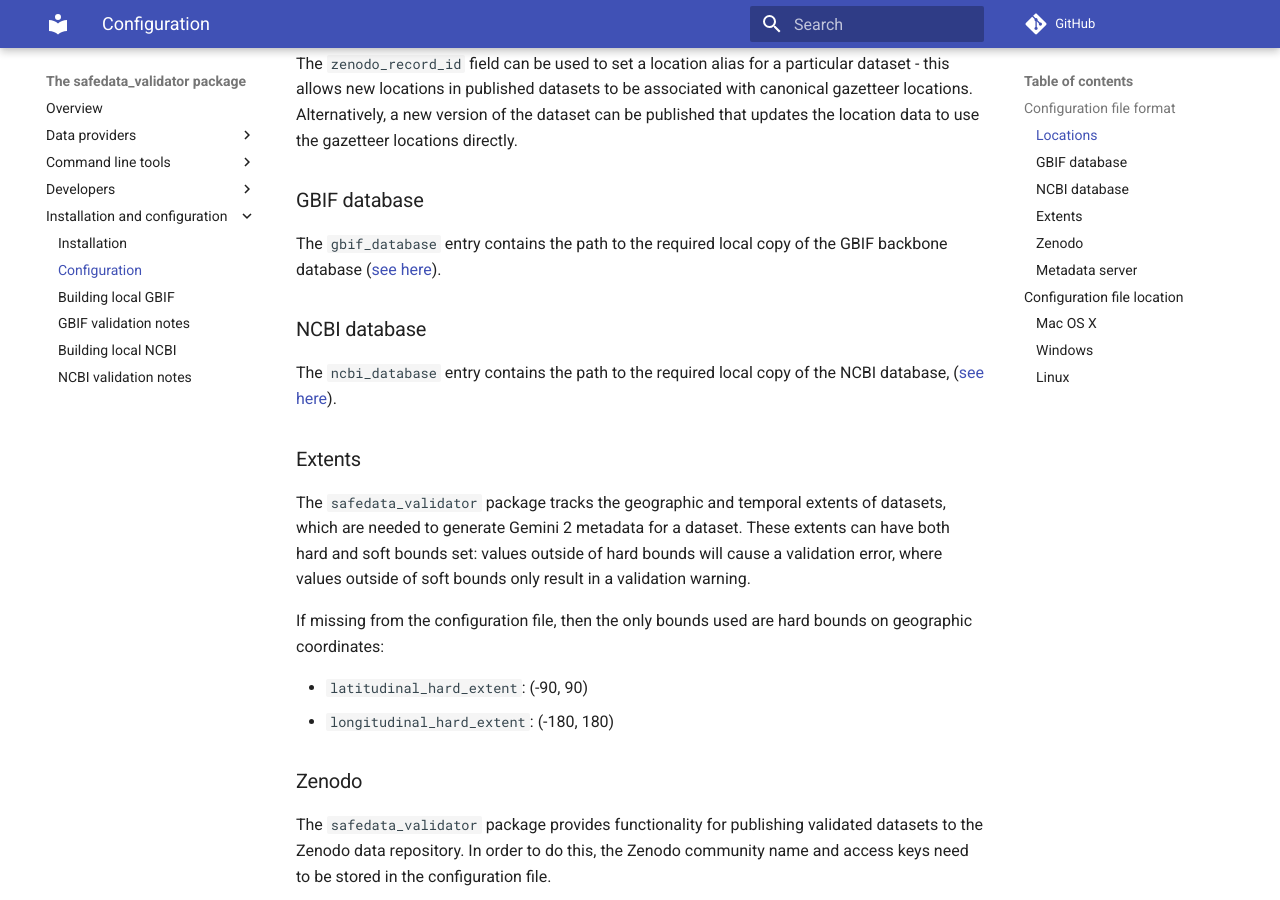
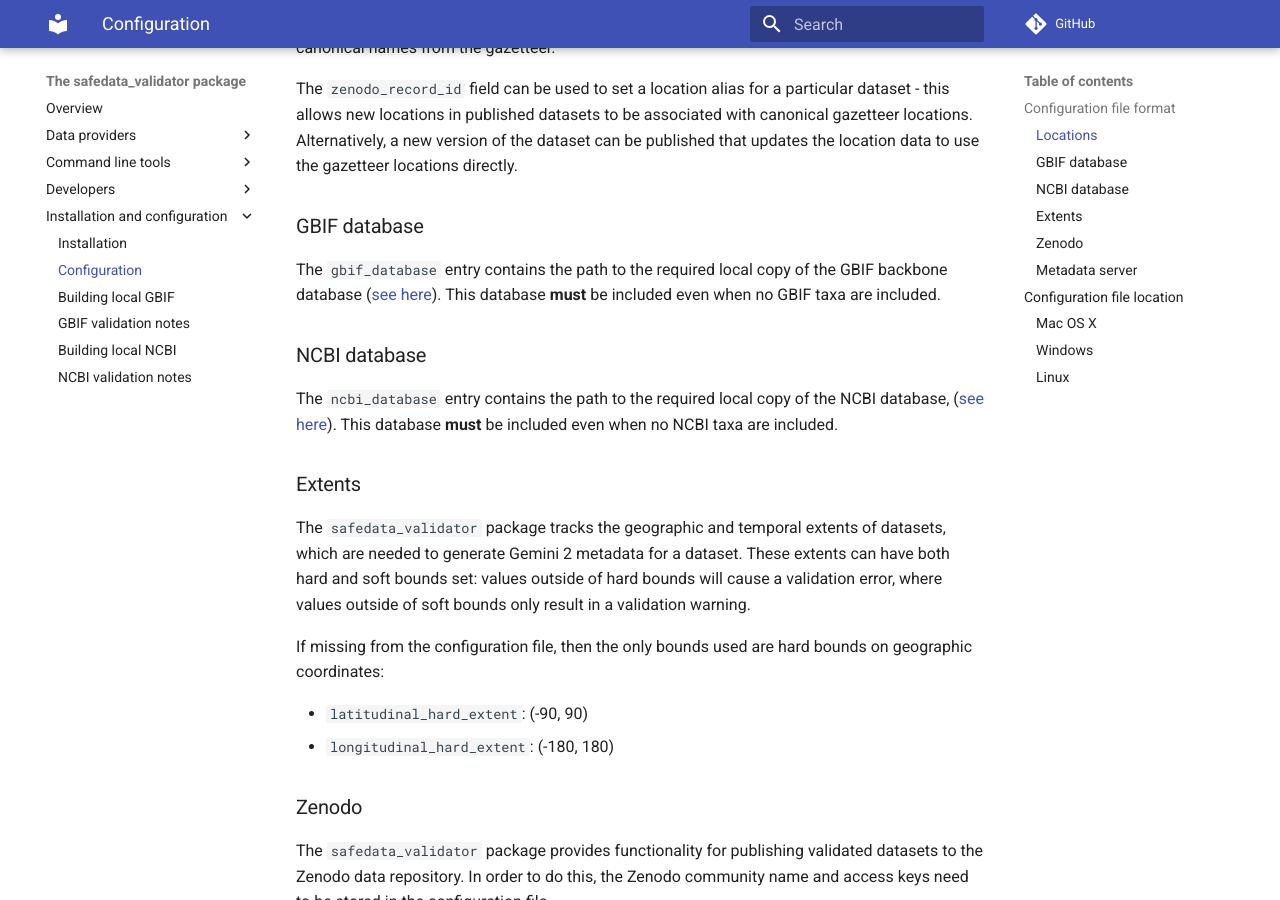
Before and after one commit to ImperialCollegeLondon/safedata_validator, an MkDocs documentation site: the page built from docs/install/configuration.md, in a window 1280 px wide and 900 px high, scrolled down 1982 px. Built offline with MkDocs 1.6.1 and Material for MkDocs 9.7.7, drawn with Linux system fonts in a browser that asks for light colours; comment, search, counter and statistics services are not loaded; some of the changed text lies outside the part shown.

Commit message:
Clarified that local copies of both taxonomy databases must be included

```diff
--- a/docs/install/configuration.md
+++ b/docs/install/configuration.md
@@ -1,8 +1,9 @@
 # Configuring the `safedata_validator` package
 
-The `safedata_validator` package needs to be configured to use specific
-resources for data validation. This is done using a configuration file in the
-[INI file format](https://en.wikipedia.org/wiki/INI_file).
+The `safedata_validator` package needs to be configured to use specific resources for
+data validation. This is done using a configuration file in the [INI file
+format](https://en.wikipedia.org/wiki/INI_file). This configuration file **must** always
+be included regardless of what the package is being configured to do.
 
 ## Configuration file format
 
@@ -101,12 +102,14 @@ published that updates the location data to use the gazetteer locations directly
 ### GBIF database
 
 The `gbif_database` entry contains the path to the required local copy of the GBIF
-backbone database ([see here](build_local_gbif.md)).
+backbone database ([see here](build_local_gbif.md)). This database **must** be included
+even when no GBIF taxa are included.
 
 ### NCBI database
 
 The `ncbi_database` entry contains the path to the required local copy of the NCBI
-database, ([see here](build_local_ncbi.md)).
+database, ([see here](build_local_ncbi.md)). This database **must** be included even
+when no NCBI taxa are included.
 
 ### Extents
 
```
